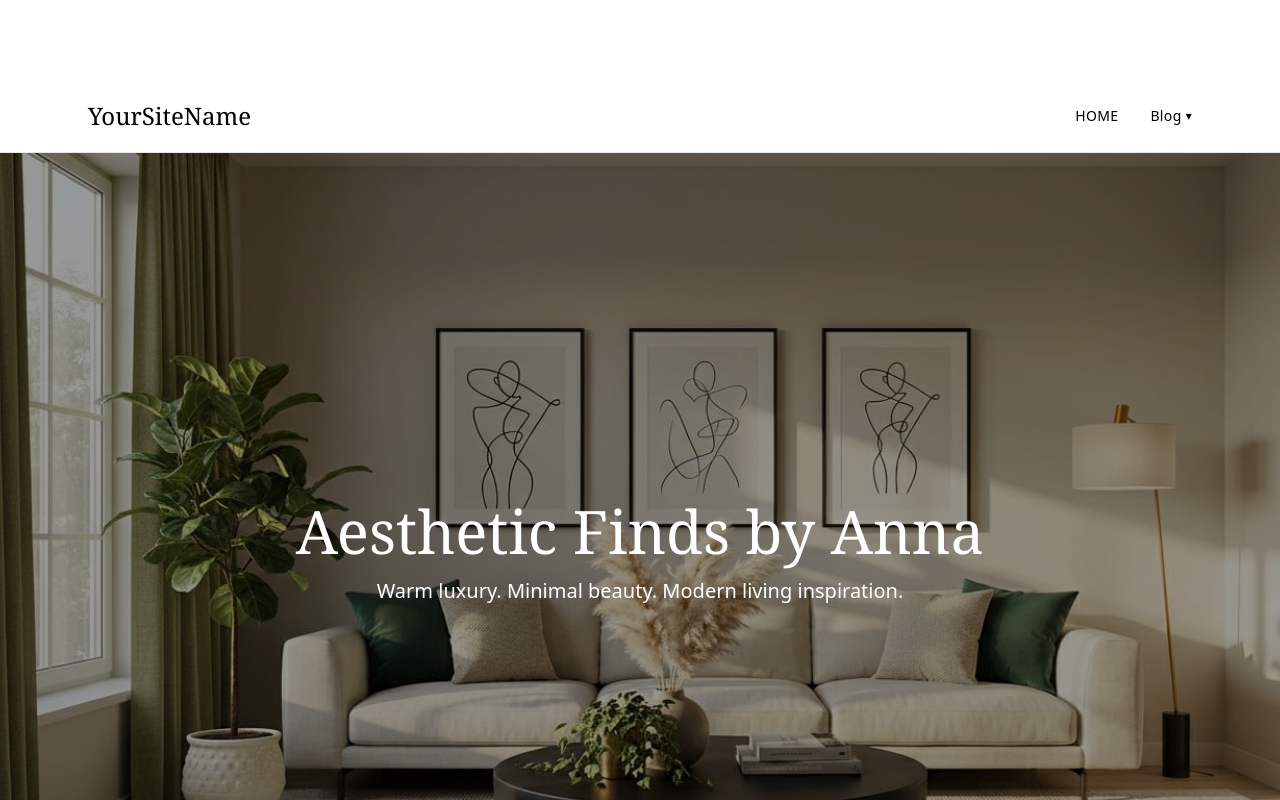
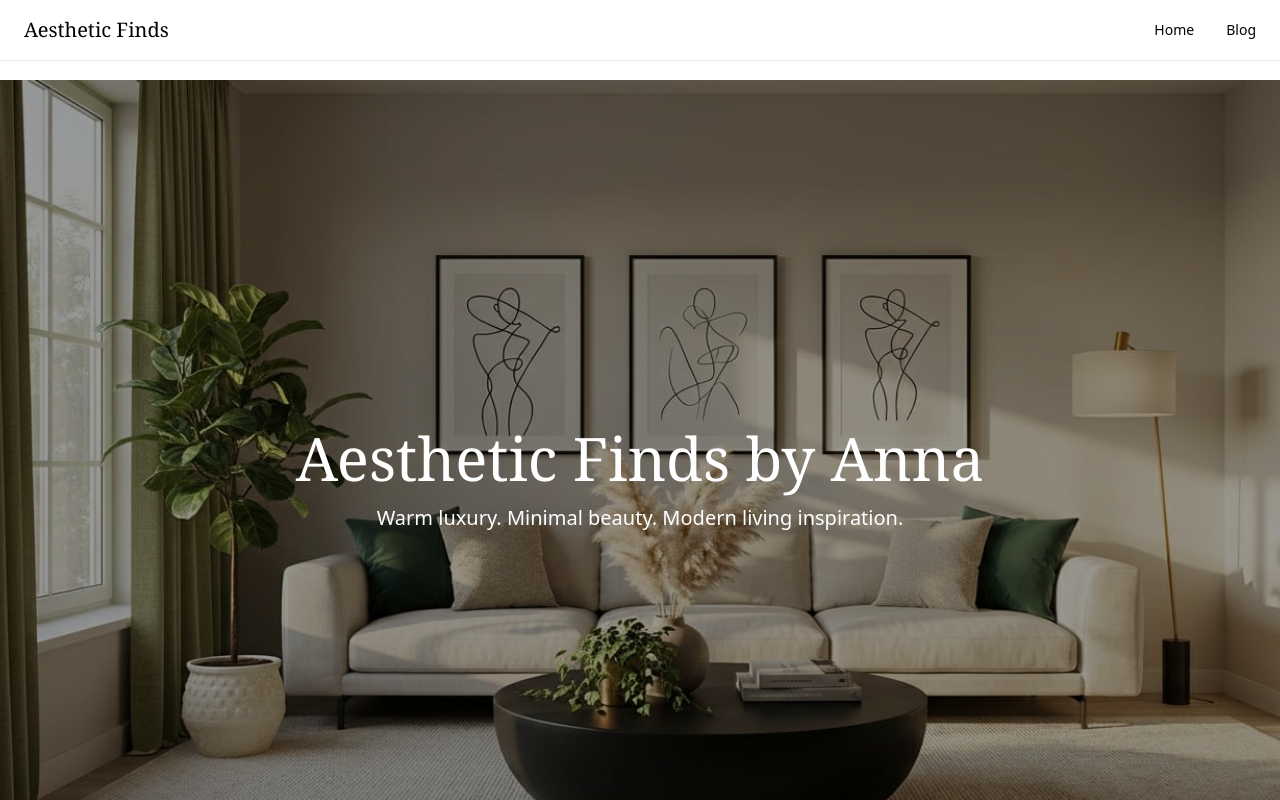
Before and after one commit to muasyamuthengi-gif/aestheticfindsbyanna, a Next.js app: page / in a window 1280 px wide. Shown: the top 800 px of the page. Built offline with nearby package versions, Linux system fonts and the light colour scheme; a web font is replaced by a local one.

Commit message:
Update Navbar.js

```diff
--- a/app/components/Navbar.js
+++ b/app/components/Navbar.js
@@ -1,59 +1,25 @@
-"use client";
-
-import { useState } from "react";
 import Link from "next/link";
 
 export default function Navbar() {
-  const [blogOpen, setBlogOpen] = useState(false);
+  return (
+    <nav className="fixed top-0 left-0 w-full z-50 bg-white/80 backdrop-blur border-b">
+      <div className="max-w-7xl mx-auto px-6 py-4 flex justify-between items-center">
 
-  return (
-    <nav className="w-full border-b">
-      <div className="max-w-6xl mx-auto px-6 py-5 flex items-center justify-between">
         {/* Logo */}
-        <Link href="/" className="text-2xl font-serif">
-          YourSiteName
+        <Link href="/" className="text-xl font-serif">
+          Aesthetic Finds
         </Link>
 
-        {/* Nav links */}
-        <ul className="flex items-center gap-8 text-sm uppercase tracking-wide">
-          <li>
-            <Link href="/">Home</Link>
-          </li>
+        {/* Links */}
+        <div className="flex gap-8 text-sm font-medium">
+          <Link href="/" className="hover:text-gray-600">
+            Home
+          </Link>
+          <Link href="/blog" className="hover:text-gray-600">
+            Blog
+          </Link>
+        </div>
 
-          {/* Blog Dropdown */}
-          <li className="relative">
-            <button
-              onClick={() => setBlogOpen(!blogOpen)}
-              className="flex items-center gap-1"
-            >
-              Blog
-              <span className="text-xs">▾</span>
-            </button>
-
-            {blogOpen && (
-              <ul className="absolute left-0 mt-3 w-52 bg-white border rounded-md shadow-lg z-50">
-                <li>
-                  <Link
-                    href="/blog/slow-living"
-                    className="block px-5 py-3 hover:bg-gray-100"
-                    onClick={() => setBlogOpen(false)}
-                  >
-                    Bedroom Decor
-                  </Link>
-                </li>
-                <li>
-                  <Link
-                    href="/blog/cozy-corners"
-                    className="block px-5 py-3 hover:bg-gray-100"
-                    onClick={() => setBlogOpen(false)}
-                  >
-                    Cozy Corners
-                  </Link>
-                </li>
-              </ul>
-            )}
-          </li>
-        </ul>
       </div>
     </nav>
   );
```
